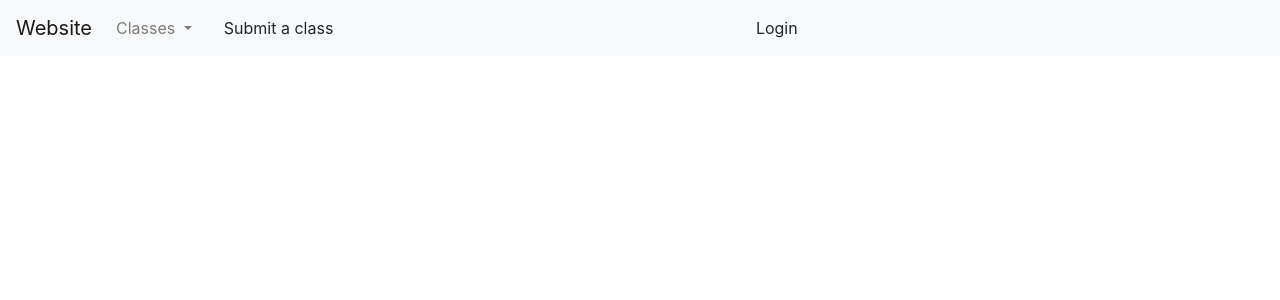
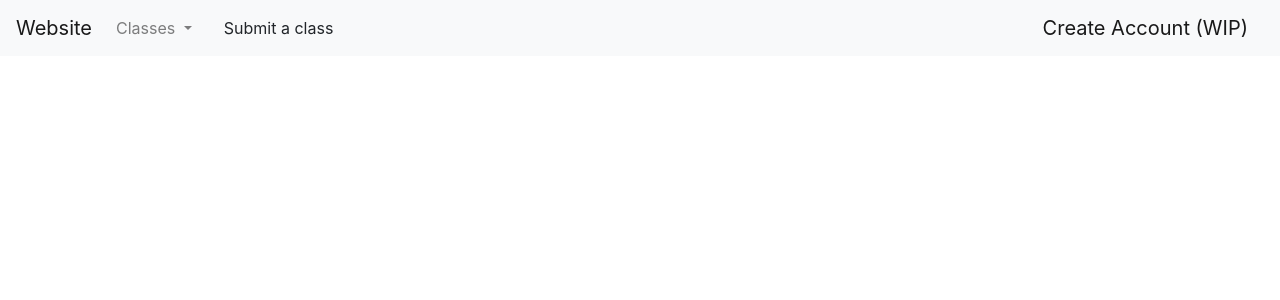
Before and after one commit to EyJajb/tutorial_site, a Flask app: template diego's_tutorial_page/tutorial_site/templates/classbase.html in a window 1280 px wide. Shown: the top 300 px of the page. Run offline with Flask 2, Linux system fonts and the light colour scheme; the template is opened without the code that fills it, so the values that code supplies are empty; parts of the project's set-up code (start-up, migrations or seed data) failed here and were passed over; some libraries are stand-ins or nearby versions.

Commit message:
Update classbase.html

```diff
--- a/diego's_tutorial_page/tutorial_site/templates/classbase.html
+++ b/diego's_tutorial_page/tutorial_site/templates/classbase.html
@@ -26,10 +26,11 @@
                 </a>
                 <div class="dropdown-menu" aria-labelledby="navbarDropdownMenuLink">
                     <a class="dropdown-item" href="/calc/">AP Calc AB</a>
-                    <a class="dropdown-item" href="/physics/">AP Physics</a>
+                    <a class="dropdown-item" href="/phys/">AP Physics</a>
                     <a class="dropdown-item" href="/euro/">AP European History</a>
                     <a class="dropdown-item" href="/precalc/">Pre-calculus</a>
                     <a class="dropdown-item" href="/hist/">US History</a>
+                    <a class="dropdown-item" href="/joke/">Funny Joke</a>
                     </adiv>
             </li>
         </ul>
@@ -37,22 +38,25 @@
     <a class="dropdown-item" aria-labelledby="navbarDropdownMenuLink" href="/form">
         Submit a class
     </a>
-    <a class="dropdown-item" aria-labelledby="navbarDropdownMenuLink" href="/login">
-        Login
+    <a class="navbar-brand" href="/login">
+        Create Account (WIP)
     </a>
 </nav>
+{% block title %}
+{% endblock %}
 <div class="row" style="padding-left: 10%;">
+
     <div class="col-4">
         {% block hotspot1 %}
         {% endblock %}
     </div>
 
-    <div class="col-5">
+    <div class="col-4">
         {% block hotspot2 %}
         {% endblock %}
     </div>
 
-    <div class="col-5">
+    <div class="col-4">
         {% block hotspot3 %}
         {% endblock %}
     </div>
```
